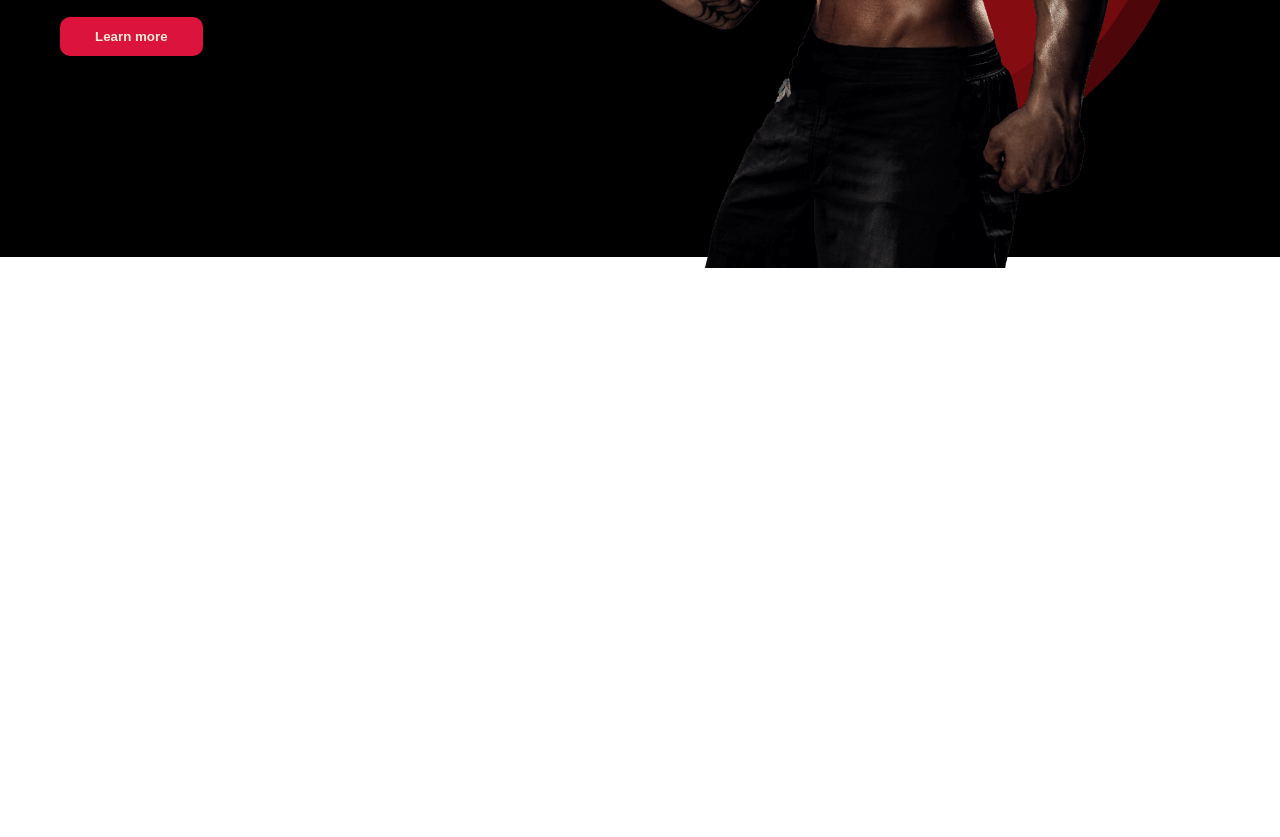
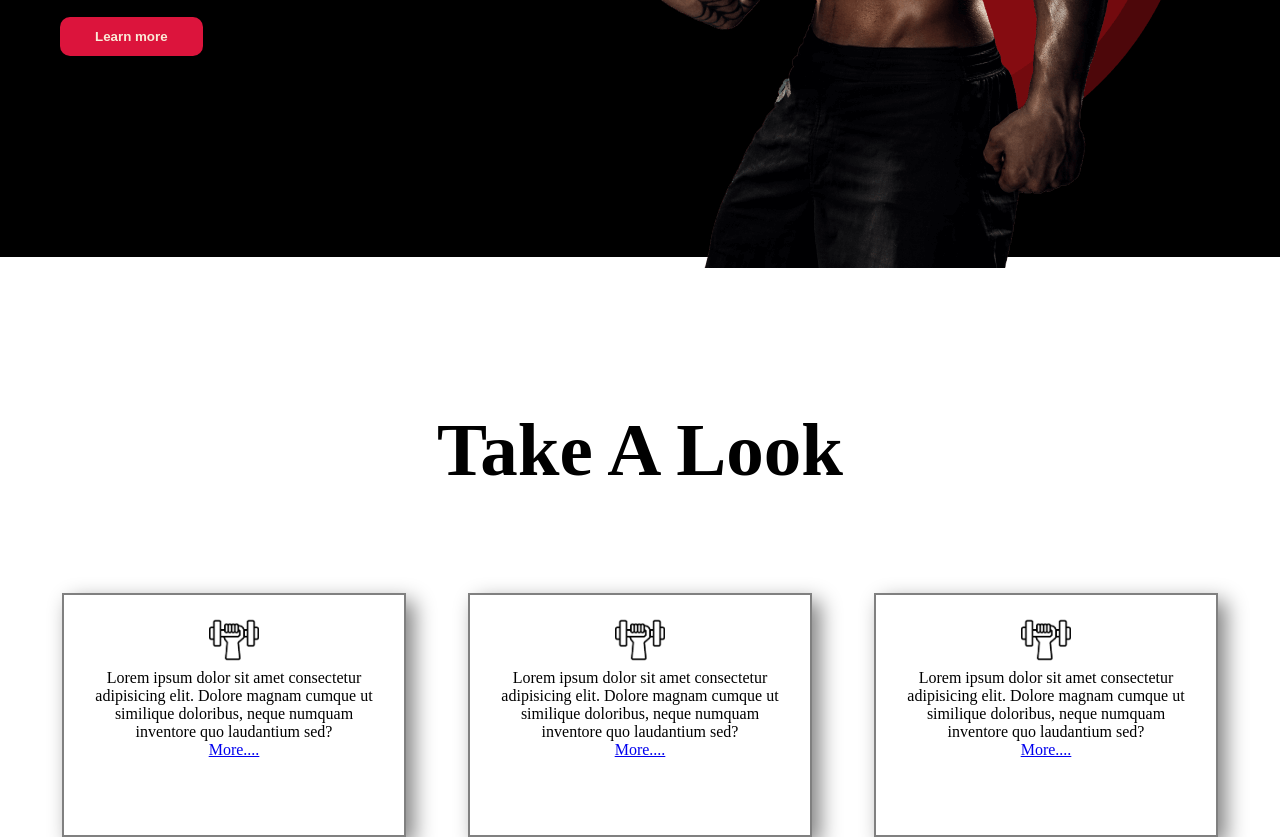
Before and after one commit to md-waskruany/gym-website, a plain HTML site: page index.html in a window 1280 px wide. Shown: the part 624-1461 px from the top of the page. Before the commit the page ends 896 px from the top, so only its background shows below. Drawn offline with Linux system fonts and the light colour scheme.

Commit message:
secound section

```diff
--- a/index.html
+++ b/index.html
@@ -40,6 +40,41 @@
             </div>
         </div>
     </div>
+
+    <section class="main-two-section">
+        <div class="tilte2">
+            <h1>Take A Look</h1>
+        </div>
+        <div class="section-two">
+            <div class="card-1">
+                <div class="card-discription">
+                    <img class="gym-icon" src="./images/package/icon1.png" alt="">
+                    <p>Lorem ipsum dolor sit amet consectetur adipisicing elit. Dolore magnam cumque ut similique
+                        doloribus,
+                        neque numquam inventore quo laudantium sed?</p>
+                    <a href="#">More....</a>
+                </div>
+            </div>
+            <div class="card-1">
+                <div class="card-discription">
+                    <img class="gym-icon" src="./images/package/icon1.png" alt="">
+                    <p>Lorem ipsum dolor sit amet consectetur adipisicing elit. Dolore magnam cumque ut similique
+                        doloribus,
+                        neque numquam inventore quo laudantium sed?</p>
+                    <a href="#">More....</a>
+                </div>
+            </div>
+            <div class="card-1">
+                <div class="card-discription">
+                    <img class="gym-icon" src="./images/package/icon1.png" alt="">
+                    <p>Lorem ipsum dolor sit amet consectetur adipisicing elit. Dolore magnam cumque ut similique
+                        doloribus,
+                        neque numquam inventore quo laudantium sed?</p>
+                    <a href="#">More....</a>
+                </div>
+            </div>
+        </div>
+    </section>
 </body>
 
 </html>
--- a/style.css
+++ b/style.css
@@ -76,3 +76,43 @@
     font-weight: 700;
 
 }
+
+.main-two-section {
+    margin-top: 150px;
+}
+
+.section-two {
+    margin-top: 50px;
+    display: flex;
+    justify-content: space-evenly;
+}
+
+.tilte2 {
+    text-align: center;
+    font-size: 50px;
+    font-weight: bold;
+    margin-top: 80px;
+}
+
+.card-1 {
+    height: 200px;
+    width: 300px;
+    border: 2px solid grey;
+    text-align: center;
+    box-shadow: 8px 8px 20px grey;
+    padding: 20px;
+    margin-top: 50px;
+    transition: .8ms;
+}
+
+.card-1:hover {
+    border: 2px solid rgb(190, 11, 11);
+    margin-top: -5px;
+    transition: .8ms;
+
+
+}
+
+.gym-icon {
+    width: 50px;
+}
```
